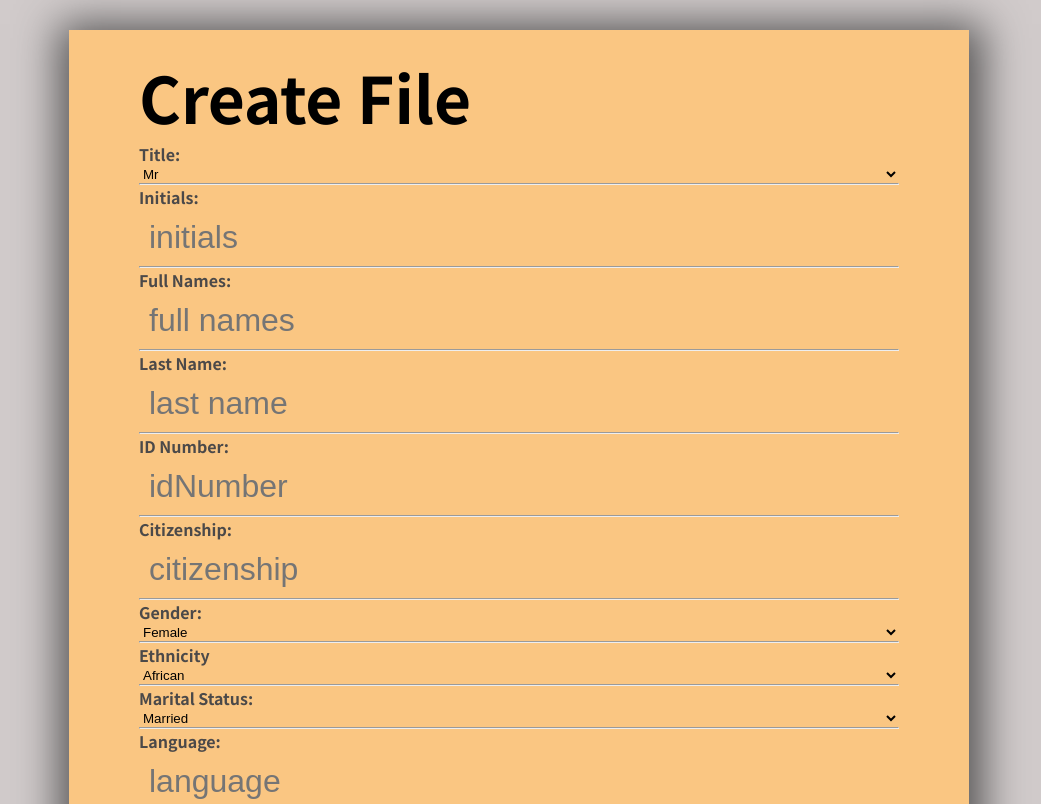
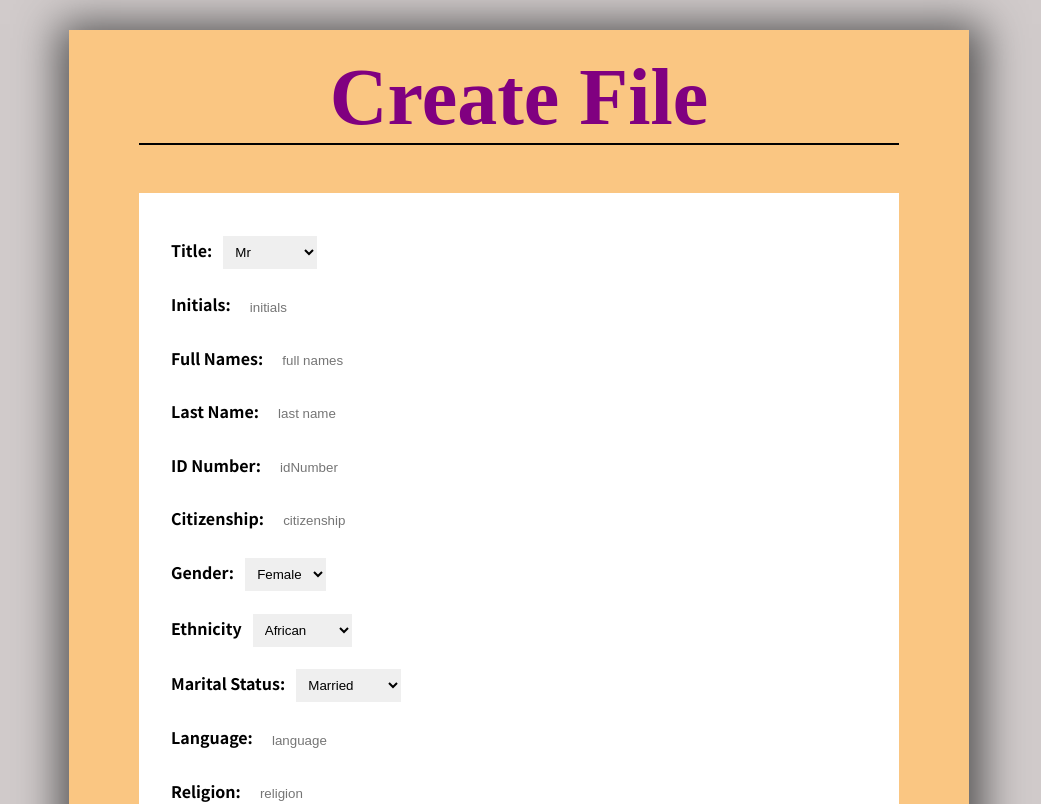
Before and after one commit to Mpilo-Pillz/clinic-workflow, an Angular app: page /create in a window 1280 px wide. Shown: the top 804 px of the page, without its empty margins (121-1162 px from the left). Built offline with nearby package versions, Linux system fonts and the light colour scheme; a web font is replaced by a local one.

Commit message:
starting to restyle file create slash edit

```diff
--- a/src/app/components/file/file-create/file-create.component.html
+++ b/src/app/components/file/file-create/file-create.component.html
@@ -4,20 +4,20 @@
     <div class="form-header">
       <h1>{{ mode | titlecase }} File</h1>
     </div>
-    <div class="form-input__section">
+    <div class="form-input__section bg__white">
 
-      <div class="form-group form__flex--col">
-        <label for="cars">Title:</label>
-    <select id="title" formControlName="title">
+      <div class="">
+        <label class="txt-tertiary" for="cars">Title:</label>
+    <select class="txt-secondary" id="title" formControlName="title">
       <option *ngFor="let title of titleDropDownValues" value="{{ title }}">{{ title | titlecase}}</option>
 </select>
 
       </div>
-      <hr>
-      <div class="form-group form__flex--col">
-        <label for="initials">Initials:</label>
+
+      <div class="">
+        <label class="txt-tertiary" for="initials">Initials:</label>
         <input
-        class="form-control"
+        class="form-control txt-secondary"
         type="text"
         placeholder="initials"
         formControlName="initials"
@@ -25,19 +25,19 @@
         >
         <p *ngIf="!form.get('initials').valid && form.get('initials').touched" class="form-error">Please enter valid initials</p>
       </div>
-      <hr>
-      <div class="form-group form__flex--col">
-        <label for="fullNames">Full Names:</label>
+
+      <div class="">
+        <label class="txt-tertiary" for="fullNames">Full Names:</label>
       <input
-      class="form-control"
+      class="form-control txt-secondary"
       type="text"
       placeholder="full names"
       formControlName="fullNames"
       >
       <p *ngIf="!form.get('fullNames').valid && form.get('fullNames').touched" class="form-error">Please enter valid full names</p>
     </div>
-<hr>
-    <div class="form-group form__flex--col">
+
+    <div class="">
       <label for="lastName">Last Name:</label>
       <input
       class="form-control"
@@ -47,8 +47,8 @@
       >
       <p *ngIf="!form.get('lastName').valid && form.get('lastName').touched" class="form-error">Please enter valid last name</p>
     </div>
-<hr>
-    <div class="form-group form__flex--col">
+
+    <div class="">
       <label for="lastName">ID Number:</label>
       <input
       class="form-control"
@@ -58,8 +58,8 @@
       >
       <p *ngIf="!form.get('idNumber').valid && form.get('idNumber').touched" class="form-error">Please enter valid id number</p>
     </div>
-<hr>
-    <div class="form-group form__flex--col">
+
+    <div class="">
       <label for="citizenship">Citizenship:</label>
       <input
       class="form-control"
@@ -69,8 +69,8 @@
       >
       <p *ngIf="!form.get('citizenship').valid && form.get('citizenship').touched" class="form-error">Please enter valid citizenship</p>
     </div>
-<hr>
-    <div class="form-group form__flex--col">
+
+    <div class="">
     <label for="gender">Gender:</label>
     <select id="gender" formControlName="gender">
       <option *ngFor="let sex of genderValues" [value]="sex">{{ sex | titlecase}}</option>
@@ -79,8 +79,8 @@
 </select>
 
     </div>
-<hr>
-    <div class="form-group form__flex--col">
+
+    <div class="">
       <label for="gender">Ethnicity</label>
       <select id="ethnicity" formControlName="ethnicity">
         <ng-container *ngFor="let race of ethnicityValues">
@@ -88,8 +88,8 @@
       </ng-container>
   </select>
       </div>
-<hr>
-    <div class="form-group form__flex--col">
+
+    <div class="">
       <label for="maritalStatus">Marital Status:</label>
       <select id="title" formControlName="maritalStatus">
          <ng-container *ngFor="let status of maritalStatusValues">
@@ -97,8 +97,8 @@
       </ng-container>
   </select>
       </div>
-<hr>
-      <div class="form-group form__flex--col">
+
+      <div class="">
         <label for="language">Language:</label>
         <input
         class="form-control"
@@ -108,8 +108,8 @@
         >
         <p *ngIf="!form.get('language').valid && form.get('language').touched" class="form-error">Please enter valid language</p>
       </div>
-<hr>
-        <div class="form-group form__flex--col">
+
+        <div class="">
           <label for="religion">Religion:</label>
           <input
           class="form-control"
@@ -120,14 +120,11 @@
           <p *ngIf="!form.get('religion').valid && form.get('religion').touched" class="form-error">Please enter valid religion</p>
         </div>
 
-<hr>
-    <div class="form-group form__flex--col">
+
+    <div class="">
       <button class="btn btn-half btn--purple" type="submit">{{ mode }}</button>
     </div>
 
   </div>
     </form>
-    <!-- {{ form.valid}}
-
-    <button (click)="jordanFace()">take a shit</button> -->
   </main>
--- a/src/app/components/file/file-create/file-create.component.scss
+++ b/src/app/components/file/file-create/file-create.component.scss
@@ -1,13 +1,27 @@
+label {
+    font: 1rem;
+    font-weight: bold;
+}
+
+
+
+
 input, button, select {
     border: none;
-    background-color: #fac682;
+    margin: .7rem;
+    padding: .5rem;
+    // background-color: #fac682;
 }
 
-label {
-    color: #4b4949;
-    font-size: 1rem;
-    font-weight: 700;
+.form-input__section {
+    padding: 2rem;
 }
+
+// label {
+//     color: #4b4949;
+//     font-size: 1rem;
+//     font-weight: 700;
+// }
 
 // .btn {
 //     color: seashell;
@@ -24,19 +38,19 @@ label {
 //     background-color: purple;
 // }
 
-.form-control {
-    color: purple;
-    font-size: 2rem;
-    padding: 10px;
-}
+// .form-control {
+//     color: purple;
+//     font-size: 2rem;
+//     padding: 10px;
+// }
 
 
-.border__reset {
-    border: none;
-}
+// .border__reset {
+//     border: none;
+// }
 
 
-.form__flex--col {
-    display: flex;
-    flex-direction: column;
-}
+// .form__flex--col {
+//     display: flex;
+//     flex-direction: column;
+// }
--- a/src/app/components/file/file-search/file-search.component.html
+++ b/src/app/components/file/file-search/file-search.component.html
@@ -1,5 +1,5 @@
-<section class="file-search-section">
-    <form [formGroup]="form" class="search-area">
+<section class="file-search-section ">
+    <form [formGroup]="form" class="search-area ">
         <input (input)="onSearch($event.target.value)" class="input-search" type="number" name="input-search" placeholder="Enter patient's ID number" formControlName="idnumber">
         <p *ngIf="form.get('idnumber').invalid && form.get('idnumber').touched" class="form-error">Please enter a valid id Number</p>
         <button class="btn-rnd btn-rnd--white" name="search-button" aria-label="search" (click)="searchFile()">Search</button>
--- a/src/styles.scss
+++ b/src/styles.scss
@@ -1,6 +1,7 @@
 @import './styles/reset.scss';
 @import './styles/buttons.scss';
-
+@import './styles/form.scss';
+@import './styles/layouts.scss';
 
 .paper {
     max-width: 900px;
@@ -13,3 +14,7 @@
 .shadow {
     box-shadow: 2px 6px 40px 12px #555454;
 }
+
+.bg__white {
+    background-color: #fff;
+}
--- /dev/null
+++ b/src/styles/layouts.scss
@@ -0,0 +1,8 @@
+.d-flex {
+    display: flex;
+
+    &--col-spc-btwn {
+        flex-direction: column;
+        justify-content: space-between;
+    }
+}
--- a/src/styles/reset.scss
+++ b/src/styles/reset.scss
@@ -7,6 +7,6 @@
 body {
     background-color: #d1cbcb;
     font-family: 'Noto Sans JP', Arial, Helvetica, sans-serif;
-    font-size: 2rem;
+    font-size: 1rem;
     padding: 30px 0 60px 0;
 }
```
